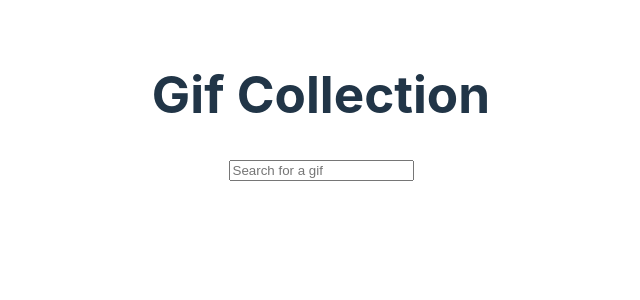
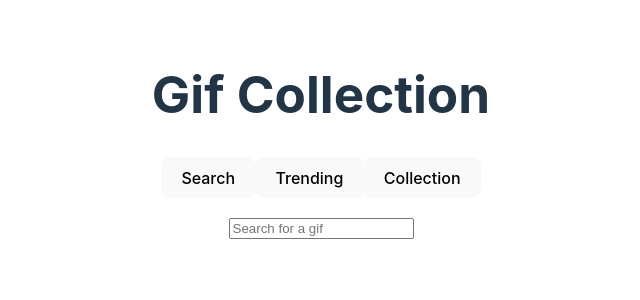
Before and after one commit to Zadag/CanCode-Final, a React (Vite) app: page / in a window 1280 px wide. Shown: the top 300 px of the page, without its empty margins (319-959 px from the left). Built offline with nearby package versions, Linux system fonts and the light colour scheme.

Commit message:
adds navbar

```diff
--- a/src/App.jsx
+++ b/src/App.jsx
@@ -1,8 +1,7 @@
 import { useState } from "react";
 import "./App.css";
-import Search from "./components/Search";
-import SearchResults from "./components/SearchResults";
 import SearchPage from "./components/SearchPage";
+import NavBar from "./components/NavBar";
 
 function App() {
   const [savedImages, setSavedImages] = useState([]);
@@ -11,6 +10,8 @@ function App() {
   console.log(savedImages);
   return (
     <>
+      <h1>Gif Collection</h1>
+      <NavBar />
       <SearchPage
         savedImages={savedImages}
         saveImage={setSavedImages}
--- /dev/null
+++ b/src/components/NavBar.jsx
@@ -0,0 +1,25 @@
+import { useState } from "react";
+
+const NavBar = () => {
+  const [clicked, setClicked] = useState("Search");
+
+  const handleClick = (e) => {
+    setClicked(e.target.id);
+  };
+
+  return (
+    <div id="nav-bar">
+      <button id="search-btn" className="page-btn" onClick={handleClick}>
+        Search
+      </button>
+      <button id="trending-btn" className="page-btn" onClick={handleClick}>
+        Trending
+      </button>
+      <button id="collection-btn" className="page-btn" onClick={handleClick}>
+        Collection
+      </button>
+    </div>
+  );
+};
+
+export default NavBar;
--- a/src/components/Search.jsx
+++ b/src/components/Search.jsx
@@ -23,6 +23,7 @@ const Search = ({ setSearchImages }) => {
     <>
       <form onSubmit={(e) => handleSearch(e, searchInput)}>
         <input
+          id="search-bar"
           placeholder="Search for a gif"
           onChange={handleChange}
           value={searchInput}
--- a/src/components/SearchPage.jsx
+++ b/src/components/SearchPage.jsx
@@ -10,7 +10,6 @@ const SearchPage = ({
 }) => {
   return (
     <>
-      <h1>Gif Collection</h1>
       <Search setSearchImages={setSearchImages}></Search>
       <SearchResults
         imageObjs={searchImages}
--- a/src/index.css
+++ b/src/index.css
@@ -73,6 +73,10 @@ button:focus-visible {
   transform: scale(1.1);
 }
 
+#search-bar {
+  margin-top: 20px;
+}
+
 .image-container {
   display: flex;
   flex-direction: column;
```
